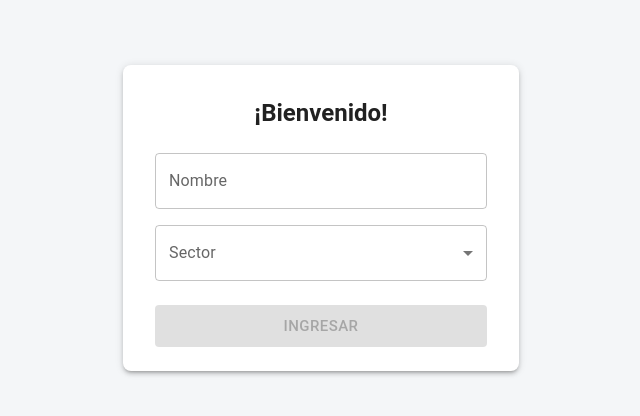
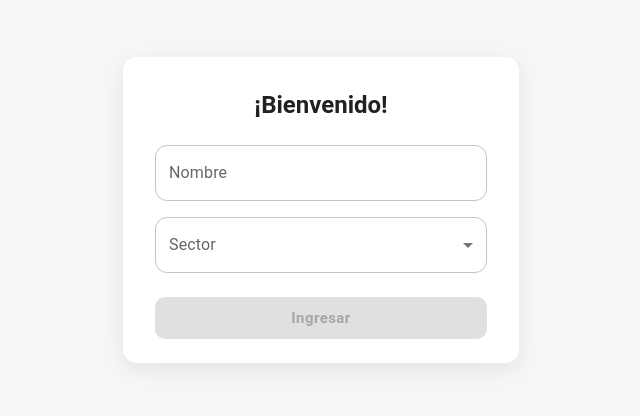
Before and after one commit to sofiver2023/pv_tp_integrador_grupo4, a React (Vite) app: page /login in a window 1280 px wide. Shown: the part 190-606 px from the top of the page, without its empty margins (319-959 px from the left). Built offline with nearby package versions, Linux system fonts and the light colour scheme.

Commit message:
Creación de estilos globales y variables de css

```diff
--- a/src/components/common/Footer.jsx
+++ b/src/components/common/Footer.jsx
@@ -1,5 +1,5 @@
 import { Box, Typography, Grid } from "@mui/material";
-import PeopleAltIcon from "@mui/icons-material/ShoppingCart";
+import PeopleAltIcon from "@mui/icons-material/PeopleAlt";
 
 function Footer() {
   return (
--- a/src/main.jsx
+++ b/src/main.jsx
@@ -1,5 +1,7 @@
 import { StrictMode } from 'react'
 import { createRoot } from 'react-dom/client'
+import './styles/variables.css';
+import './styles/global.css';
 import App from './App.jsx'
 
 createRoot(document.getElementById('root')).render(
--- /dev/null
+++ b/src/styles/global.css
@@ -0,0 +1,114 @@
+* {
+    margin: 0;
+    padding: 0;
+    box-sizing: border-box;
+}
+
+html {
+    scroll-behavior: smooth;
+}
+
+body {
+    font-family: "Montserrat", sans-serif;
+    background: var(--background);
+    color: var(--text);
+    min-height: 100vh;
+    -webkit-font-smoothing: antialiased;
+    -moz-osx-font-smoothing: grayscale;
+}
+
+main {
+    width:100%;
+    min-height:100vh;
+}
+
+
+a{
+    color:inherit;
+    text-decoration:none;
+}
+
+::selection{
+    background: var(--primary);
+    color: white;
+}
+
+button {
+    font-family: inherit;
+}
+
+input,
+textarea,
+select {
+    font-family: inherit;
+}
+
+img {
+    max-width: 100%;
+    display: block;
+}
+
+
+
+::-webkit-scrollbar{
+    width:8px;
+}
+
+::-webkit-scrollbar-thumb{
+    background:var(--primary);
+    border-radius:50px;
+}
+
+::-webkit-scrollbar-track{
+    background:transparent;
+}
+
+
+
+button,
+a,
+.MuiCard-root,
+.MuiButton-root,
+.MuiFab-root,
+.MuiPaper-root {
+    transition: all var(--transition);
+}
+
+.MuiPaper-root,
+.MuiCard-root {
+    border-radius: var(--radius) !important;
+    box-shadow:var(--shadow)!important;
+    transition:var(--transition)!important;
+}
+
+.MuiCard-root:hover{
+    transform:translateY(-4px);
+    box-shadow:var(--shadow-hover)!important;
+}
+
+.MuiButton-root {
+    border-radius:10px!important;
+    text-transform:none!important;
+    font-weight:600!important;
+    transition:var(--transition)!important;
+}
+
+.MuiFab-root{
+    transition:var(--transition)!important;
+}
+
+.MuiFab-root:hover{
+    transform:scale(1.05);
+}
+
+.MuiOutlinedInput-root{
+    border-radius:12px!important;
+}
+
+.MuiModal-root{
+    backdrop-filter:blur(4px);
+}
+
+.MuiSnackbar-root{
+    z-index:1500;
+}
--- /dev/null
+++ b/src/styles/variables.css
@@ -0,0 +1,29 @@
+:root{
+--primary:#253A73;
+
+--primary-hover:#3653A4;
+
+--secondary:#334155;
+
+--background:#F4F7FA;
+
+--surface:#FFFFFF;
+
+--text:#111827;
+
+--text-secondary:#64748B;
+
+--success:#22C55E;
+
+--warning:#F59E0B;
+
+--danger:#EF4444;
+
+--border:#E5E7EB;
+
+--shadow:0px 6px 20px rgba(0,0,0,.08);
+
+--radius:14px;
+
+--transition:.25s ease;
+}
```
